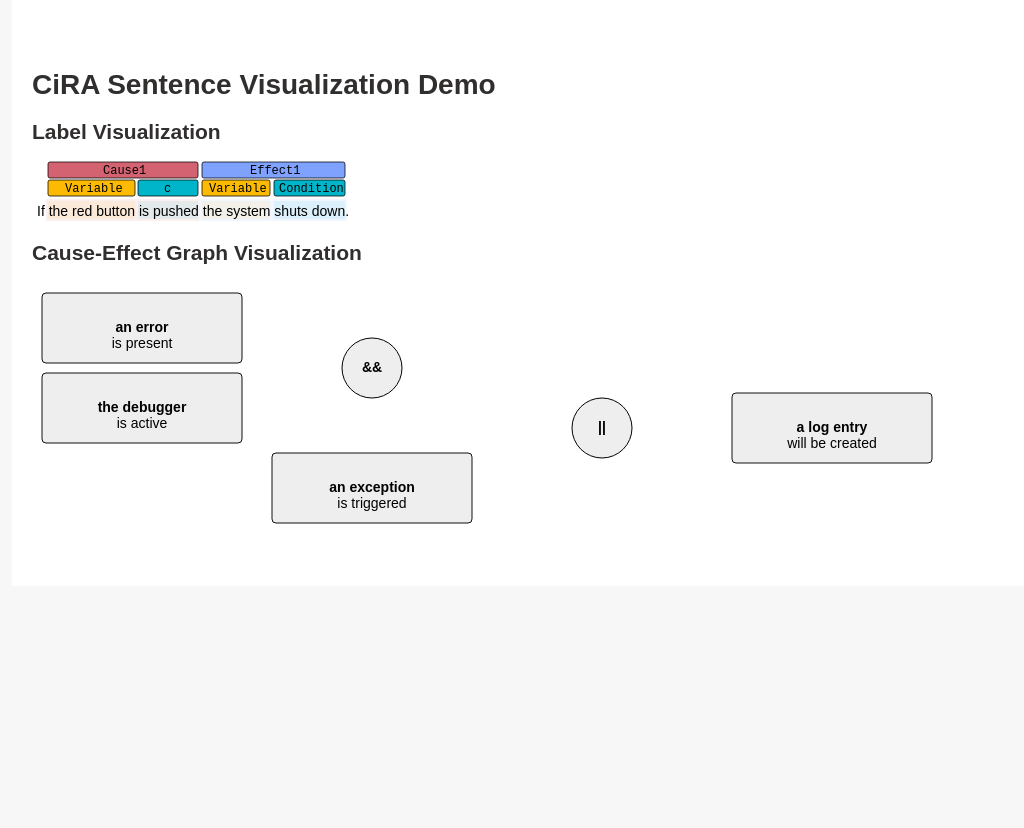
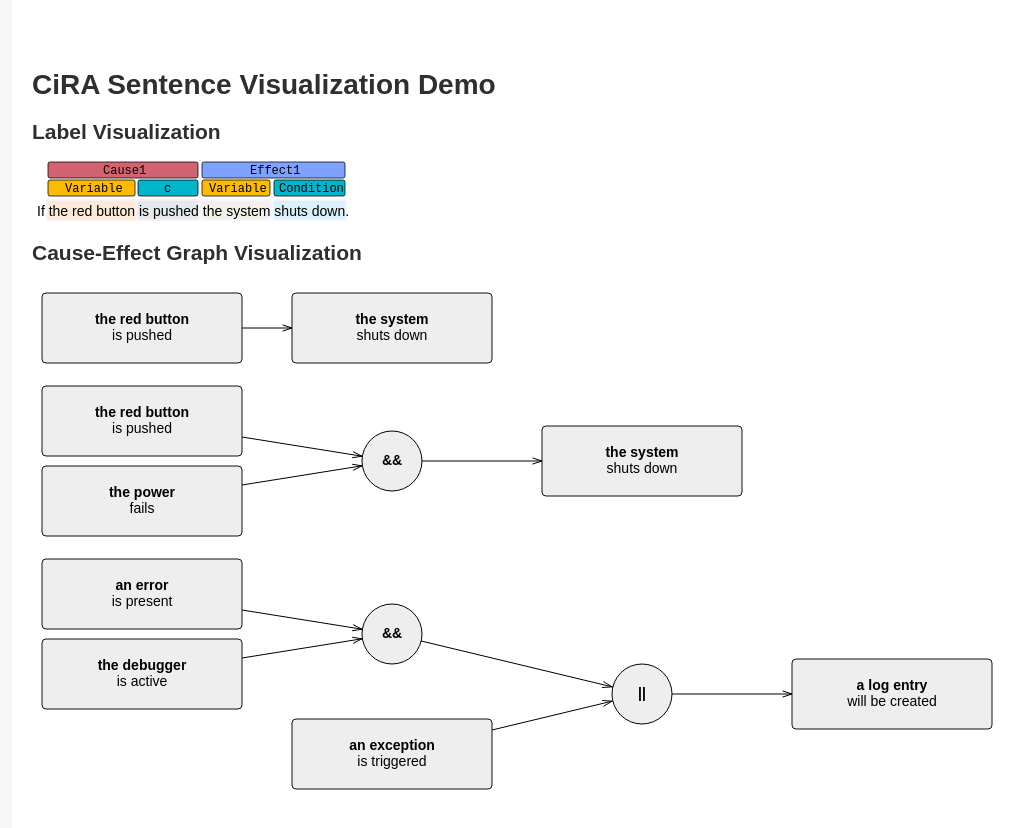
Before and after one commit to JulianFrattini/cira-viz, a React (Create React App) app in the folder vizdemo/: page / in a window 1280 px wide. Shown: the top 828 px of the page, without its empty margins (108-1132 px from the left). Before the commit the page ends 800 px from the top, so only its background shows below. Built offline with nearby package versions, Linux system fonts and the light colour scheme.

Commit message:
Added edge visualization

```diff
--- a/vizdemo/src/components/App.js
+++ b/vizdemo/src/components/App.js
@@ -18,6 +18,8 @@ function App() {
       <LabelVisualizer text="If the red button is pushed the system shuts down." labels={mocklabels}></LabelVisualizer>
 
       <h2>Cause-Effect Graph Visualization</h2>
+      <CEGVisualizer ceg={mockceg}></CEGVisualizer>
+      <CEGVisualizer ceg={mockceg2}></CEGVisualizer>
       <CEGVisualizer ceg={mockceg3}></CEGVisualizer>
     </div>
   );
--- a/vizdemo/src/packages/graphvisualization/CEGVisualizer.js
+++ b/vizdemo/src/packages/graphvisualization/CEGVisualizer.js
@@ -2,9 +2,12 @@ import React from "react"
 
 import EventNode from "./components/eventnode"
 import Junctor from "./components/junctor"
+import CEGEdge from "./components/edge"
 
 const nodewidth = 200
 const nodeheight = 70
+const nodexbuffer = 50
+const nodeybuffer = 10
 
 class Node {
   constructor(nodeobj) {
@@ -34,11 +37,11 @@ class Node {
       return 1
     }
 
-    this.getnodesatdepth = function(depth) {
-      if(depth > 0) {
+    this.getnodesatdepth = function (depth) {
+      if (depth > 0) {
         let dnodes = []
         this.incoming.forEach((child) => {
-          dnodes = dnodes.concat(child.getnodesatdepth(depth-1))
+          dnodes = dnodes.concat(child.getnodesatdepth(depth - 1))
         })
         return dnodes
       } else {
@@ -46,7 +49,7 @@ class Node {
       }
     }
 
-    this.gety = function(y) {
+    this.gety = function (y) {
       let positions = {}
 
       if (this.incoming.length === 0) {
@@ -55,8 +58,8 @@ class Node {
         // determine the positions of all children
         let offset = 0
         this.incoming.forEach((child, index) => {
-          let childpositions = child.gety(y+index+offset)
-          offset = Math.max.apply(Math, Object.values(childpositions))-y-index
+          let childpositions = child.gety(y + index + offset)
+          offset = Math.max.apply(Math, Object.values(childpositions)) - y - index
           positions = Object.assign(positions, childpositions)
         })
 
@@ -64,15 +67,15 @@ class Node {
         let childids = this.incoming.map((child) => child.id)
         let immediatechildpositions = Object.keys(positions).
           filter((key) => childids.includes(key)).
-          reduce((cur, key) => {return Object.assign(cur, {[key]: positions[key]})}, {})
+          reduce((cur, key) => { return Object.assign(cur, { [key]: positions[key] }) }, {})
         let values = Object.values(immediatechildpositions)
-        positions[this.id] = (Math.max.apply(Math, values)+Math.min.apply(Math, values))/2
+        positions[this.id] = (Math.max.apply(Math, values) + Math.min.apply(Math, values)) / 2
       }
 
       return positions
     }
 
-    this.getx = function(x) {
+    this.getx = function (x) {
       let positions = {}
 
       if (this.incoming.length === 0) {
@@ -80,7 +83,7 @@ class Node {
       } else {
         // determine the positions of all children
         this.incoming.forEach((child) => {
-          let childpositions = child.getx(x-1)
+          let childpositions = child.getx(x - 1)
           positions = Object.assign(positions, childpositions)
         })
 
@@ -90,6 +93,14 @@ class Node {
 
       return positions
     }
+  }
+}
+
+class Edge {
+  constructor(edge) {
+    this.origin = edge.origin
+    this.target = edge.target
+    this.negated = edge.negated
   }
 }
 
@@ -103,9 +114,21 @@ class CEG {
     this.root = this.getnode(cegobj.root)
     cegobj.edges.map((edge) => this.getnode(edge.origin).setout(this.getnode(edge.target)))
 
+    this.edges = cegobj.edges.map((edge) => new Edge(edge))
+
     this.effects = this.nodes.filter((node) => node.outgoing === null)
     this.causes = this.nodes.filter((node) => node.outgoing != null)
   }
+}
+
+const convertpositionx = function (x) {
+  let nodex = 10 + x * (nodewidth + nodexbuffer) + nodewidth / 2
+  return nodex
+}
+
+const convertpositiony = function (y) {
+  let nodey = 10 + y * (nodeheight + nodeybuffer) + nodeheight / 2
+  return nodey
 }
 
 function CEGVisualizer({ ceg }) {
@@ -113,45 +136,80 @@ function CEGVisualizer({ ceg }) {
   let cegraph = new CEG(ceg)
 
   // determine the x and y positions of all nodes within the cause-tree
+  const causexpos = cegraph.root.getx(cegraph.root.maxdepth() - 1)
   const causeypos = cegraph.root.gety(0)
-  const causexpos = cegraph.root.getx(cegraph.root.maxdepth()-1)
 
-  // calculate how many nodes will be stacked on top of each other to determine the appropriate height of the overall graph visualization
-  const causetreeheight = Math.max.apply(Math, Object.values(causeypos))
-  const effectstackheight = cegraph.effects.length
-  const maxcegheight = Math.max(causetreeheight, effectstackheight)
+  // convert the indices to real positions
+  Object.keys(causexpos).forEach(function (key, index) {
+    causexpos[key] = convertpositionx(causexpos[key])
+  })
+  Object.keys(causeypos).forEach(function (key, index) {
+    causeypos[key] = convertpositiony(causeypos[key])
+  })
+
+  let nodex = Math.max.apply(Math, Object.values(causexpos)) + nodexbuffer + nodewidth
+
+  // determine the x and y positions of all effects
+  cegraph.effects.forEach((item, index) => {
+    //let nodex = 10 + cegraph.root.maxdepth() * (nodewidth + 30) + (nodewidth / 2)
+
+    // determine the y-position of the root node of the cause tree
+    let rooty = causeypos[cegraph.root.id]
+    // determine the y-position of the first effect, which is the top-most node
+    let nodeybase = rooty - ((cegraph.effects.length - 1) / 2) * (nodeheight + 10)
+    // determine the y-position of the current effect, which is located at a given index
+    let nodey = nodeybase + index * (nodeheight + 10)
+
+    causexpos[item.id] = nodex
+    causeypos[item.id] = nodey
+  })
 
   // calculate the width and height of the graph visualization
-  const graphwidth = 20+(cegraph.root.maxdepth()+1)*(nodewidth+30)
-  const graphheight = 10+(nodeheight+10)*(maxcegheight+1)
+  const graphwidth = Math.max.apply(Math, Object.values(causexpos)) + nodewidth/2 + 10
+  const graphheight = Math.max.apply(Math, Object.values(causeypos)) + nodeheight/2 + 10
 
   return (
     <svg width={graphwidth} height={graphheight}>
-      {cegraph.causes.map((item, index) => {
+
+      {
+        // render edges
+        cegraph.edges.map((edge, index) => {
+          const x1 = causexpos[edge.origin]
+          const y1 = causeypos[edge.origin]
+          const x2 = causexpos[edge.target]
+          const y2 = causeypos[edge.target]
+
+          let weight = 0
+          if (cegraph.nodes.find((node) => node.id === edge.origin).eventnode &&
+            !cegraph.nodes.find((node) => node.id === edge.target).eventnode) {
+            weight = 1
+          } else if (!cegraph.nodes.find((node) => node.id === edge.origin).eventnode &&
+            cegraph.nodes.find((node) => node.id === edge.target).eventnode) {
+            weight = 2
+          } else if (cegraph.nodes.find((node) => node.id === edge.origin).eventnode &&
+          cegraph.nodes.find((node) => node.id === edge.target).eventnode) {
+            weight = 3
+          }
+
+          return <CEGEdge x1={x1} y1={y1} x2={x2} y2={y2} weight={weight} negated={edge.negated}></CEGEdge>
+        })
+      }
+
+      {
+        // render causes
+        cegraph.nodes.map((item, index) => {
           // determine the position (center) of each node
-        let nodex = 10+causexpos[item.id]*(nodewidth+30)+nodewidth/2
-        let nodey = 10+causeypos[item.id]*(nodeheight+10)+nodeheight/2
+          let nodex = causexpos[item.id]
+          let nodey = causeypos[item.id]
 
           // render the nodes
-        if(item.eventnode) {
+          if (item.eventnode) {
             return <EventNode node={item} x={nodex} y={nodey}></EventNode>
           } else {
             return <Junctor node={item} x={nodex} y={nodey}></Junctor>
           }
         })}
-      {cegraph.effects.map((item, index) => {
-        let nodex = 10 + cegraph.root.maxdepth()*(nodewidth+30)+(nodewidth/2)
 
-        // determine the y-position of the root node of the cause tree
-        let rooty = 10 + causeypos[cegraph.root.id]*(nodeheight+10)+(nodeheight/2)
-        // determine the y-position of the first effect, which is the top-most node
-        let nodeybase = rooty - ((cegraph.effects.length-1)/2)*(nodeheight+10)
-        // determine the y-position of the current effect, which is located at a given index
-        let nodey = nodeybase + index*(nodeheight+10)
-
-        // render the nodes
-        return <EventNode node={item} x={nodex} y={nodey}></EventNode>
-      })}
     </svg>
   )
 };
--- /dev/null
+++ b/vizdemo/src/packages/graphvisualization/components/edge.js
@@ -0,0 +1,52 @@
+import React from "react"
+
+function CEGEdge({ x1, y1, x2, y2, weight, negated }) {
+    // calculate the center of the edge
+    let xcenter = (x1 + x2) / 2
+    let ycenter = (y1 + y2) / 2
+    if (weight === 1) {
+        xcenter += (x2-x1)*0.15
+        ycenter += (y2-y1)*0.15
+    } else if(weight === 2) {
+        xcenter -= (x2-x1)*0.15
+        ycenter -= (y2-y1)*0.15
+    }
+
+    let arrowheadx = 0
+    let arrowheady = 0
+    if (weight === 0 || weight === 1) {
+        arrowheadx = x1 + (x2 - x1) * 0.88
+        arrowheady = y1 + (y2 - y1) * 0.88
+    } else if (weight === 2 || weight == 3) {
+        arrowheadx = x1 + (x2 - x1) * 0.6
+        arrowheady = y1 + (y2 - y1) * 0.6
+    }
+
+    // calculate the angle of the edge
+    const dx = x1 - x2
+    const dy = y1 - y2
+    const theta = Math.atan2(dy, dx)
+    const arctheta = theta*180/Math.PI
+
+    // define the arrow
+    const arrowlength = 10
+    const arrowangle = 0.1 * Math.PI
+
+    return (
+        <g>
+            {   negated &&
+                <g transform={"rotate("+arctheta+", "+xcenter+", "+ycenter+")"}>
+                    <path d={"M " + xcenter + " " + ycenter + " A 2 2 0 0 1 " + (xcenter+10) + " " + ycenter} stroke="black" fill="white" />
+                    <path d={"M " + (xcenter-10) + " " + ycenter + " A 2 2 0 0 0 " + xcenter + " " + ycenter} stroke="black" fill="white" />
+                </g>
+            }
+
+            <line x1={x1} y1={y1} x2={x2} y2={y2} stroke="black"></line>
+
+            <line x1={arrowheadx} y1={arrowheady} x2={arrowheadx + Math.cos(theta + arrowangle) * arrowlength} y2={arrowheady + Math.sin(theta + arrowangle) * arrowlength} stroke="black"></line>
+            <line x1={arrowheadx} y1={arrowheady} x2={arrowheadx + Math.cos(theta - arrowangle) * arrowlength} y2={arrowheady + Math.sin(theta - arrowangle) * arrowlength} stroke="black"></line>
+        </g>
+    )
+};
+
+export default CEGEdge;
--- a/vizdemo/src/packages/graphvisualization/components/eventnode.js
+++ b/vizdemo/src/packages/graphvisualization/components/eventnode.js
@@ -12,8 +12,8 @@ function EventNode({ node, x, y }) {
     return (
         <g>
             <rect x={posx} y={posy} width={nodewidth} height={nodeheight} fill={"#EEEEEE"} stroke="#111111" rx="4"></rect>
-            <text className='centeredtext' x={x} y={y} fill="#000000" fontWeight='bold'>{node.variable}</text>
-            <text className='centeredtext' x={x} y={y+16} fill="#000000">{node.condition}</text>
+            <text className='centeredtext' x={x} y={y-8} fill="#000000" fontWeight='bold'>{node.variable}</text>
+            <text className='centeredtext' x={x} y={y+8} fill="#000000">{node.condition}</text>
         </g>
     )
   };
--- a/vizdemo/src/packages/graphvisualization/components/junctor.js
+++ b/vizdemo/src/packages/graphvisualization/components/junctor.js
@@ -1,9 +1,6 @@
 import React from "react"
 
 import '../styles/node.css'
-
-const nodewidth = 200
-const nodeheight = 70
 
 function Junctor({ node, x, y }) {
     return (
```
Lines whose indentation alone changed are shown as unchanged.
